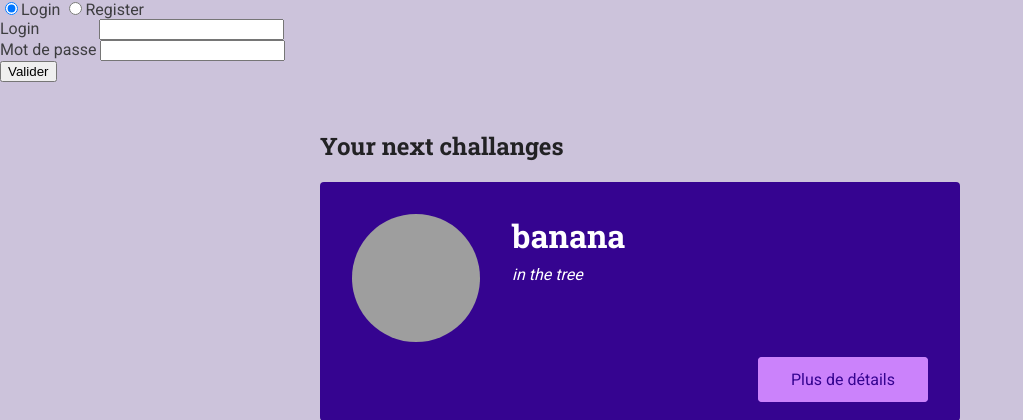
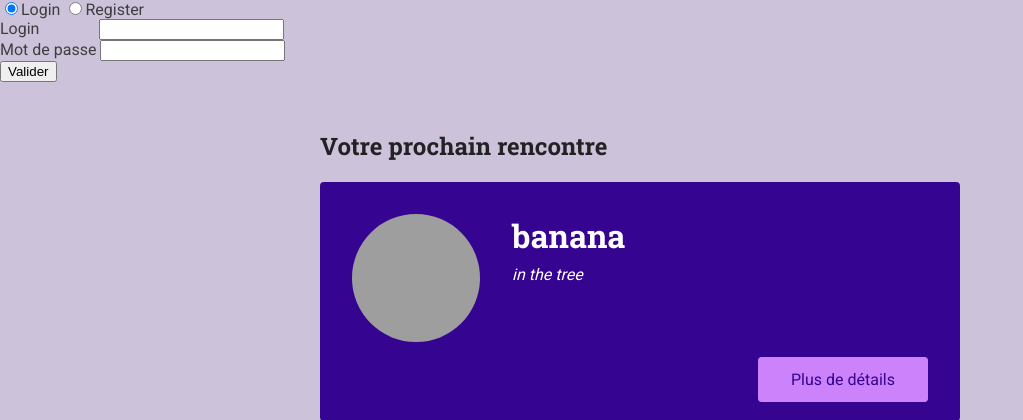
Before and after one commit to BelhommeThomas/projet_stage, a Django app: page /project_FSS/ in a window 1280 px wide. Shown: the part 227-647 px from the top of the page, without its empty margins (0-1023 px from the left). Run offline with Django 3.2, Linux system fonts and the light colour scheme; data comes from the database, SQL or seed files in the repository; grey boxes are pictures that could not be loaded.

Commit message:
Update index.html

```diff
--- a/django_test/project_FSS/templates/project_FSS/index.html
+++ b/django_test/project_FSS/templates/project_FSS/index.html
@@ -19,7 +19,7 @@
 {% include 'project_FSS/includes/javascript_test.html'%}
 
 <section>
-    <h2>Your next challanges</h2>
+    <h2>Votre prochain rencontre</h2>
     <ol>
         {% for element in cle_dic %}
             {% include 'project_FSS/includes/fssbook_element.html'%}
```
